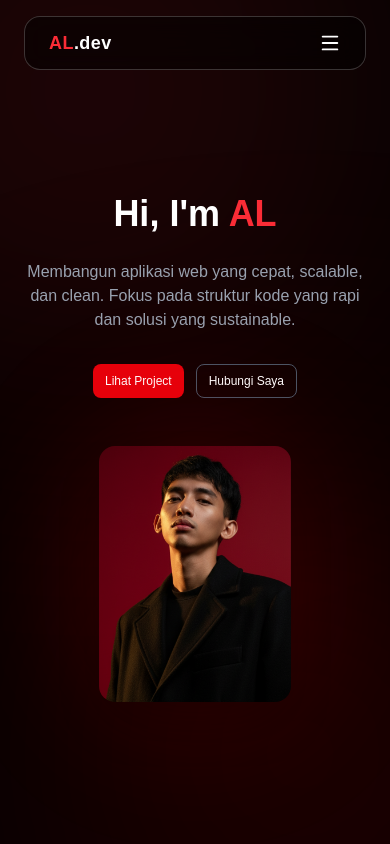
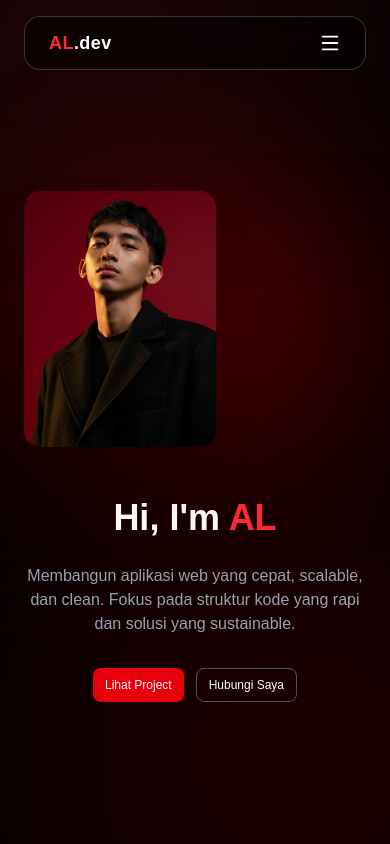
Before and after one commit to aljibrien/portofolioV2, a Next.js app: page / in a window 390 px wide. Shown: the top 844 px of the page. Built offline with nearby package versions, Linux system fonts and the light colour scheme.

Commit message:
Lupa reverse Versi Mobile

```diff
--- a/src/components/Hero.jsx
+++ b/src/components/Hero.jsx
@@ -58,7 +58,7 @@ export default function Hero() {
               initial={{ opacity: 0, x: -60 }}
               animate={{ opacity: 1, x: 0 }}
               transition={{ duration: 0.8 }}
-              className="text-center md:text-left"
+              className="order-2 md:order-1 text-center md:text-left"
             >
               <h1 className="text-4xl md:text-6xl font-bold leading-tight">
                 Hi, I'm <span className="text-red-500">AL</span>
@@ -84,7 +84,7 @@ export default function Hero() {
               initial={{ opacity: 0, x: 80 }}
               animate={{ opacity: 1, x: 0 }}
               transition={{ duration: 1 }}
-              className="flex justify-center md:justify-end"
+              className="order-1 md:order-2 lex justify-center md:justify-end"
             >
               <div className="relative">
                 <div className="absolute inset-0 bg-red-600/20 blur-3xl rounded-full scale-110" />
```
